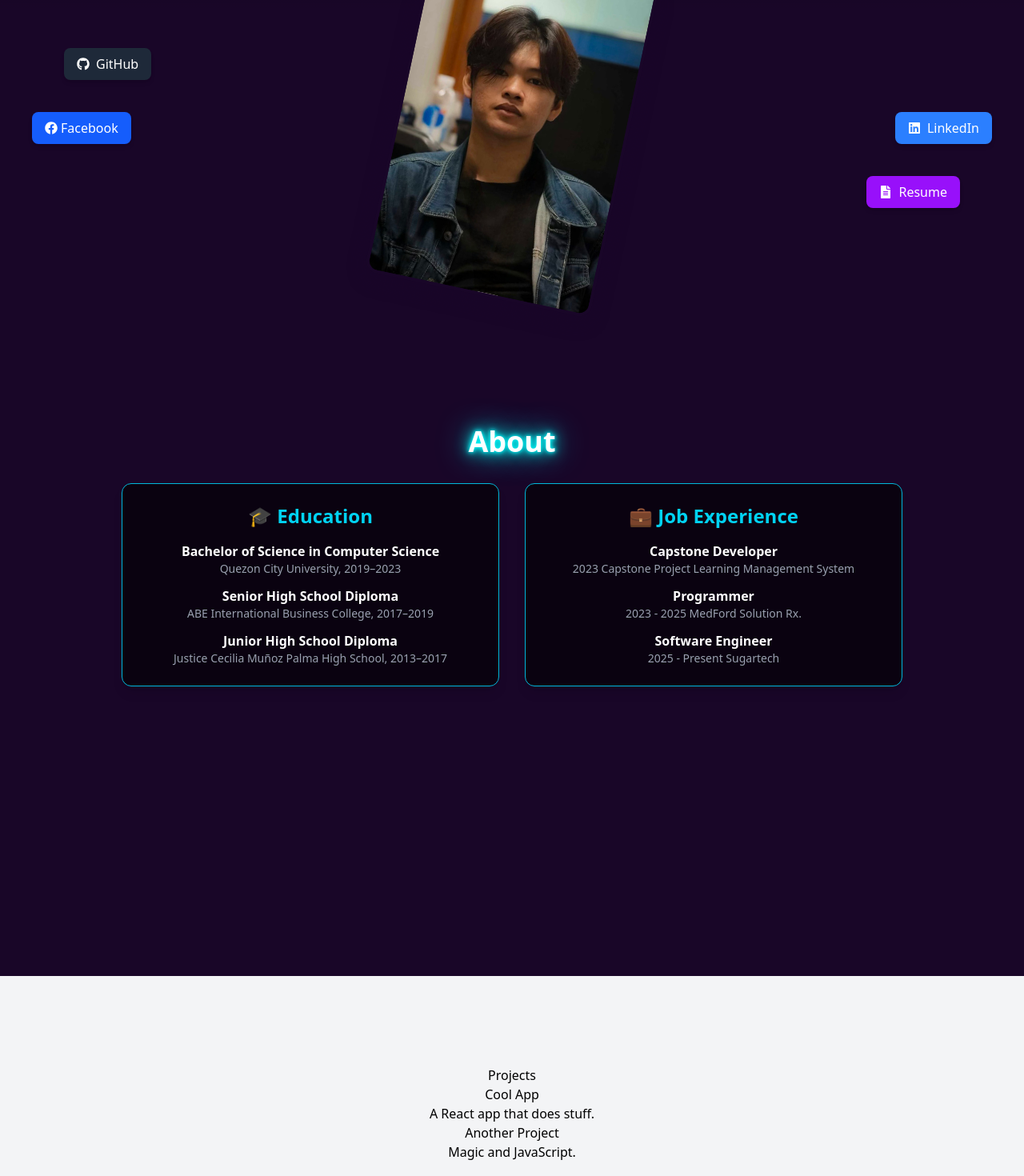
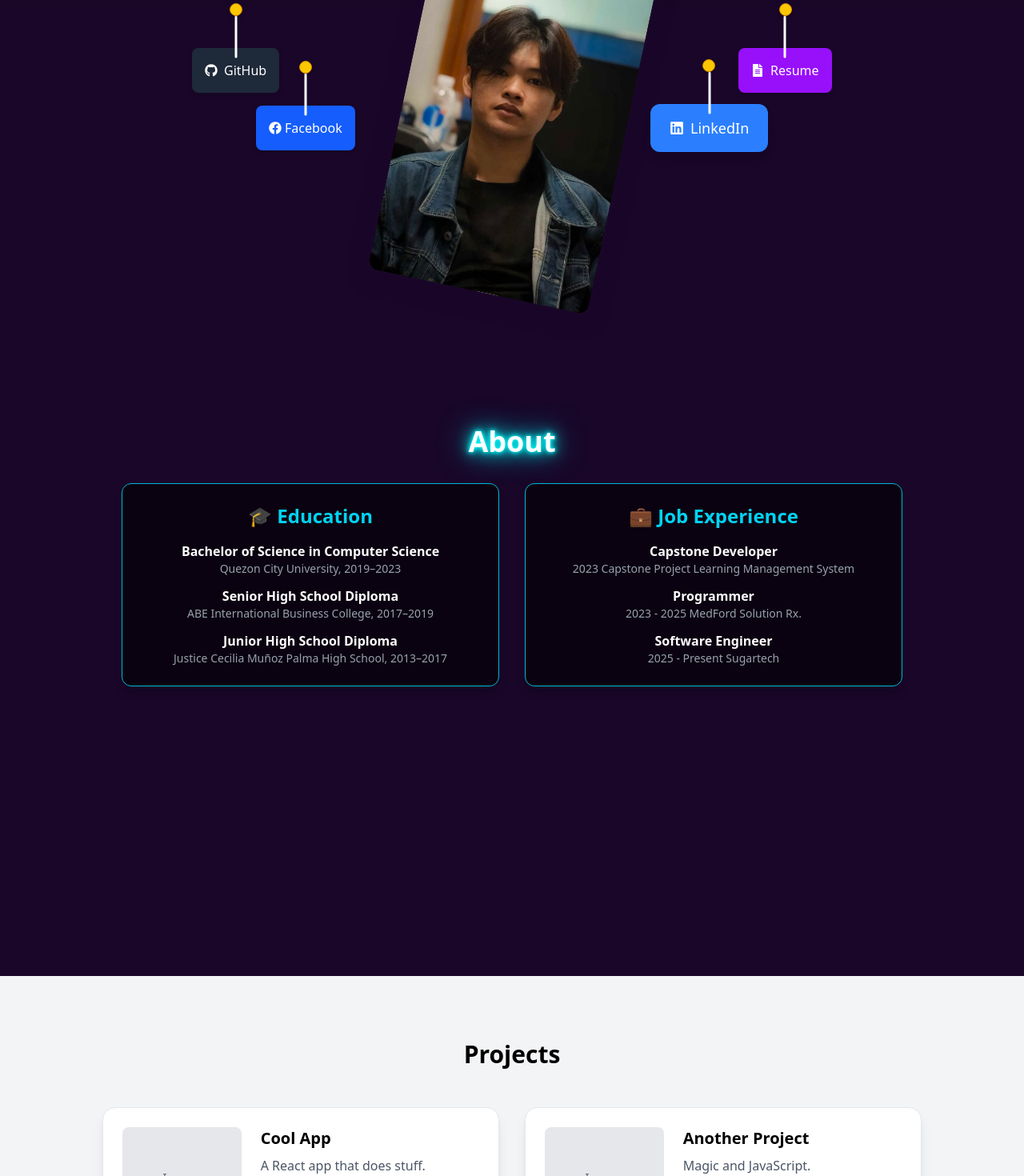
Before and after one commit to LeomarSanguenza/LatestPortfolio, a React (Vite) app: page / in a window 1280 px wide. Shown: the part 380-1850 px from the top of the page at 80% size. Built offline with nearby package versions, Linux system fonts and the light colour scheme.

Commit message:
added animation on signs

```diff
--- a/src/index.css
+++ b/src/index.css
@@ -21,3 +21,48 @@ body {
 .neon-shadow {
   text-shadow: 0 0 5px #0ff, 0 0 10px #0ff, 0 0 20px #0ff, 0 0 40px #0ff;
 }
+
+@keyframes drop-bounce {
+  0%   { transform: translateY(-40px) rotate(5deg); }
+  50%  { transform: translateY(0) rotate(3deg); }
+  65%  { transform: translateY(-20px) rotate(-2deg); }
+  80%  { transform: translateY(-8px) rotate(-1deg); }
+  90% { transform: translateY(0) rotate(1deg); }
+  100% { transform: translateY(0) rotate(0deg); }
+}
+
+/* @keyframes sway-loop {
+  0%   { transform: rotate(0deg); }
+  25%  { transform: rotate(4deg); }
+  50%  { transform: rotate(-3deg); }
+  75%  { transform: rotate(2deg); }
+  100% { transform: rotate(0deg); }
+} */
+
+@keyframes thread-curve {
+  /* Short thread at start */
+  10%   { d: path("M30 5 C 0 5, 10 20, 20 25"); }
+
+  /* Stretch down as button falls */
+  30%  { d: path("M30 5 C 30 35, 20 55, 30 65"); }
+
+  /* Curve back upward during bounce */
+  45%  { d: path("M30 5 C 25 30, 35 50, 30 60"); }
+
+  /* Small recoil */
+  /* 60%  { d: path("M30 5 C 32 25, 28 45, 30 65"); } */
+
+  /* Rest position */
+  100% { d: path("M30 5 C 30 25, 30 45, 30 55"); }
+}
+
+
+
+.hanging-sign {
+  animation: drop-bounce 1s ease-out forwards;
+  transform-origin: top center;
+}
+
+.thread-animate path {
+  animation: thread-curve 1.5s ease-out forwards;
+}
--- a/src/pages/About.jsx
+++ b/src/pages/About.jsx
@@ -10,10 +10,11 @@ const About = () => {
     ([entry]) => {
       if (entry.isIntersecting) {
         setInView(true);
-          observer.unobserve(entry.target); // run once
+      } else {
+        setInView(false); // reset when out of view
       }
     },
-      { threshold: 0.2 } // trigger when 20% is visible
+    { threshold: 0.2 }
   );
 
   if (sectionRef.current) {
@@ -24,6 +25,7 @@ const About = () => {
     if (sectionRef.current) observer.unobserve(sectionRef.current);
   };
 }, []);
+
 
   return (
     <section
--- a/src/pages/Home.jsx
+++ b/src/pages/Home.jsx
@@ -38,7 +38,6 @@ const Home = () => {
                 style={{
                   animationDelay: `${index * 0.1}s`,
                   animationFillMode: "forwards",
-                  // fontFamily: "'Courier New', monospace",
                   color: "white",
                 }}
               >
@@ -50,7 +49,6 @@ const Home = () => {
             className="text-white text-[3rem] text-center"
             style={{
               color: "white",
-              // fontFamily: "'Courier New', monospace",
             }}
           >
             Software Engineer
@@ -67,39 +65,130 @@ const Home = () => {
       src="./src/assets/portfolioPic.jpg"
       alt="Portfolio"
     />
-
   </div>
 
+  {/* ========== Facebook ========== */}
+  <div className="absolute left-80 top-1/2 -translate-y-1/2">
+    {/* Thumbtack */}
+    <div className="absolute -top-14 left-1/2 -translate-x-1/2 w-4 h-4 bg-yellow-400 rounded-full shadow-md border border-yellow-600 z-20"></div>
 
-        {/* Floating Links */}
+    {/* Thread + Button */}
+    <div className="relative origin-top hanging-sign">
+      <svg
+        className={`absolute -top-11 left-1/2 -translate-x-1/2 ${
+          isVisible ? "thread-animate" : ""
+        }`}
+        width="60"
+        height="90"
+        viewBox="0 0 60 90"
+        fill="none"
+      >
+        <path
+          d="M30 5 C 30 15, 30 25, 30 35"
+          stroke="white"
+          strokeWidth="3"
+          strokeLinecap="round"
+        />
+      </svg>
       <a
         href="https://www.facebook.com/leomar.sanguenza/"
-          className="absolute left-10 top-1/2 -translate-y-1/2 bg-blue-600 text-white px-4 py-2 rounded-lg shadow-md hover:bg-blue-700 transition flex items-center gap-1"
+        className="bg-blue-600 text-white px-4 py-4 rounded-lg shadow-md
+                  hover:bg-blue-700 transition flex items-center gap-1"
       >
         <FaFacebook /> Facebook
       </a>
+    </div>
+  </div>
 
+  {/* ========== GitHub ========== */}
+  <div className="absolute left-60 top-10">
+    <div className="absolute -top-14 left-1/2 -translate-x-1/2 w-4 h-4 bg-yellow-400 rounded-full shadow-md border border-yellow-600 z-20"></div>
+
+    <div className="relative origin-top hanging-sign">
+      <svg
+        className="absolute -top-11 left-1/2 -translate-x-1/2 thread-animate"
+        width="60"
+        height="90"
+        viewBox="0 0 60 90"
+        fill="none"
+      >
+        <path
+          d="M30 5 C 30 15, 30 25, 30 35"
+          stroke="white"
+          strokeWidth="3"
+          strokeLinecap="round"
+        />
+      </svg>
       <a
         href="https://github.com/LeomarSanguenza"
-          className="absolute left-20 top-10 bg-gray-800 text-white px-4 py-2 rounded-lg shadow-md hover:bg-gray-900 transition flex items-center gap-2"
+        className="bg-gray-800 text-white px-4 py-4 rounded-lg shadow-md
+                  hover:bg-gray-900 transition flex items-center gap-2"
       >
         <FaGithub /> GitHub
       </a>
+    </div>
+  </div>
 
+  {/* ========== LinkedIn ========== */}
+  <div className="absolute right-80 top-1/2 -translate-y-1/2">
+    <div className="absolute -top-14 left-1/2 -translate-x-1/2 w-4 h-4 bg-yellow-400 rounded-full shadow-md border border-yellow-600 z-20"></div>
+
+    <div className="relative origin-top hanging-sign">
+      <svg
+        className="absolute -top-11 left-1/2 -translate-x-1/2 thread-animate"
+        width="60"
+        height="90"
+        viewBox="0 0 60 90"
+        fill="none"
+      >
+        <path
+          d="M30 5 C 30 15, 30 25, 30 35"
+          stroke="white"
+          strokeWidth="3"
+          strokeLinecap="round"
+        />
+      </svg>
       <a
         href="https://www.linkedin.com/in/sanguenza-leomar-t-25341827b/"
-          className="absolute right-10 top-1/2 -translate-y-1/2 bg-blue-500 text-white px-4 py-2 rounded-lg shadow-md hover:bg-blue-600 transition flex items-center gap-2"
+        className="bg-blue-500 text-white
+                  px-6 py-4 text-lg rounded-xl shadow-lg
+                  hover:bg-blue-600 transition flex items-center gap-2"
       >
         <FaLinkedin /> LinkedIn
       </a>
+    </div>
+  </div>
 
+  {/* ========== Resume ========== */}
+  <div className="absolute top-10 right-60">
+    <div className="absolute -top-14 left-1/2 -translate-x-1/2 w-4 h-4 bg-yellow-400 rounded-full shadow-md border border-yellow-600 z-20"></div>
+
+    <div className="relative origin-top hanging-sign">
+      <svg
+        className="absolute -top-11 left-1/2 -translate-x-1/2 thread-animate"
+        width="60"
+        height="90"
+        viewBox="0 0 60 90"
+        fill="none"
+      >
+        <path
+          d="M30 5 C 30 15, 30 25, 30 35"
+          stroke="white"
+          strokeWidth="3"
+          strokeLinecap="round"
+        />
+      </svg>
       <a
         href="/resume.pdf"
-          className="absolute right-20 bottom-10 bg-purple-600 text-white px-4 py-2 rounded-lg shadow-md hover:bg-purple-700 transition flex items-center gap-2"
+        className="bg-purple-600 text-white px-4 py-4 rounded-lg shadow-md
+                  hover:bg-purple-700 transition flex items-center gap-2"
       >
         <FaFileAlt /> Resume
       </a>
     </div>
+  </div>
+      </div>
+
     </section>
   );
 };
--- a/src/pages/Projects.jsx
+++ b/src/pages/Projects.jsx
@@ -6,17 +6,37 @@ const projects = [
 ];
 
 const Projects = () => (
- <section
+  <section
     id="projects"
-    className="min-h-screen text-center bg-gray-100"
-    style={{ paddingTop: '7rem' }}
-  >    <h2>Projects</h2>
-    {projects.map((proj, idx) => (
-      <div key={idx}>
-        <h3>{proj.title}</h3>
-        <p>{proj.description}</p>
-      </div>
-    ))}
+    className="min-h-screen bg-gray-100 py-20 px-6"
+  >
+    <h2 className="text-3xl font-bold text-center mb-12">Projects</h2>
+
+    <div className="grid md:grid-cols-2 gap-8 max-w-5xl mx-auto">
+      {projects.map((proj, idx) => (
+        <div
+          key={idx}
+          className="bg-white rounded-2xl shadow-lg overflow-hidden border border-gray-200 hover:shadow-2xl transition"
+        >
+          {/* Card Body (flexed) */}
+          <div className="flex flex-col md:flex-row items-start gap-6 p-6">
+            {/* Thumbnail (placeholder for now) */}
+            <div className="w-full md:w-1/3 h-32 bg-gray-200 rounded-lg flex items-center justify-center">
+              <span className="text-gray-500">Image</span>
+            </div>
+
+            {/* Content */}
+            <div className="flex-1 text-left">
+              <h3 className="text-xl font-semibold mb-2">{proj.title}</h3>
+              <p className="text-gray-600 mb-4">{proj.description}</p>
+              <button className="px-4 py-2 bg-purple-600 text-white rounded-lg hover:bg-purple-700 transition">
+                View Project
+              </button>
+            </div>
+          </div>
+        </div>
+      ))}
+    </div>
   </section>
 );
 
```
Lines whose indentation alone changed are shown as unchanged.
